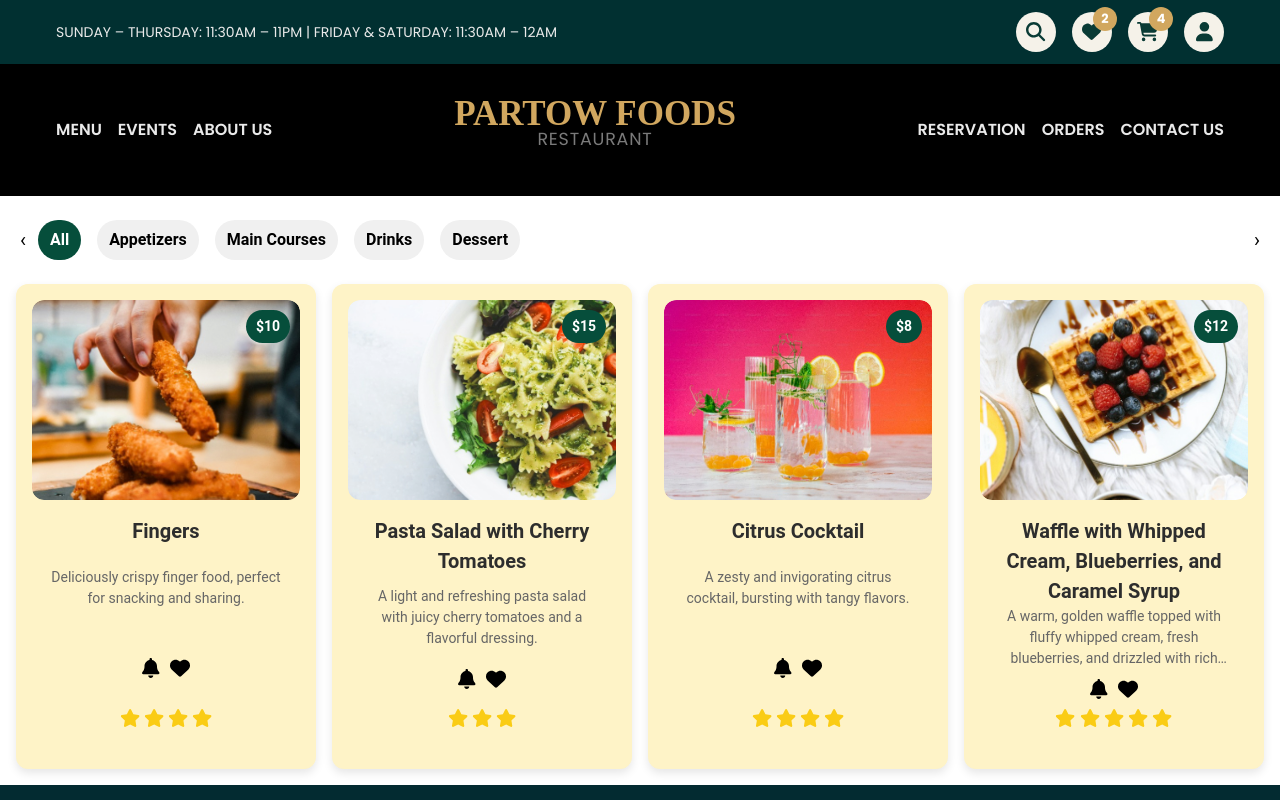
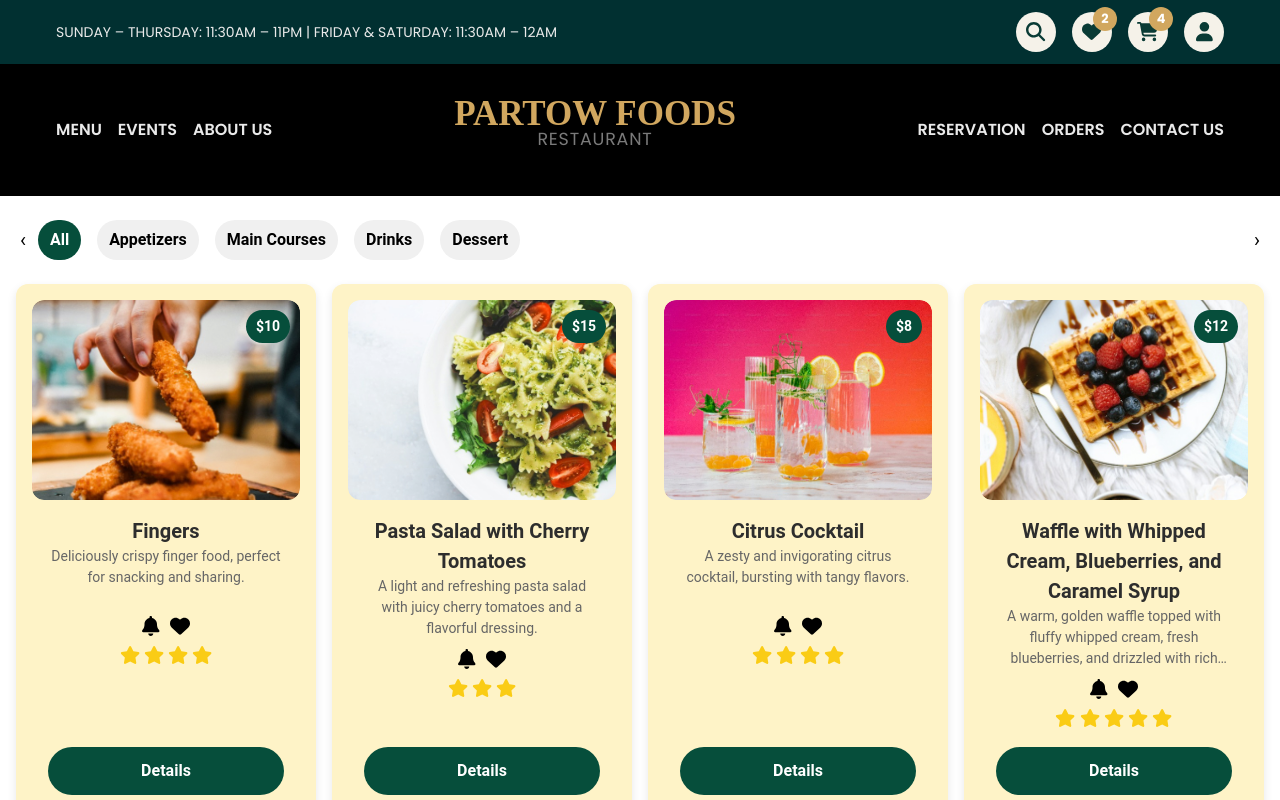
Before and after one commit to GabriLPDA22/Restaurante-Front, a Vue app: page /menu in a window 1280 px wide. Shown: the top 800 px of the page. Built offline with nearby package versions, Linux system fonts and the light colour scheme.

Commit message:
boton añadido fallo mio soy idiota y lo he borrado

```diff
--- a/src/components/ProductCard.vue
+++ b/src/components/ProductCard.vue
@@ -16,6 +16,9 @@
             </div>
             <div class="product-card__rating">
                 <font-awesome-icon v-for="n in rating" :key="n" :icon="['fas', 'star']" class="star star--active" />
+            </div>
+            <div class="product-card__bottom">
+                <button class="product-card__button">Details</button>
             </div>
         </div>
     </div>
```
